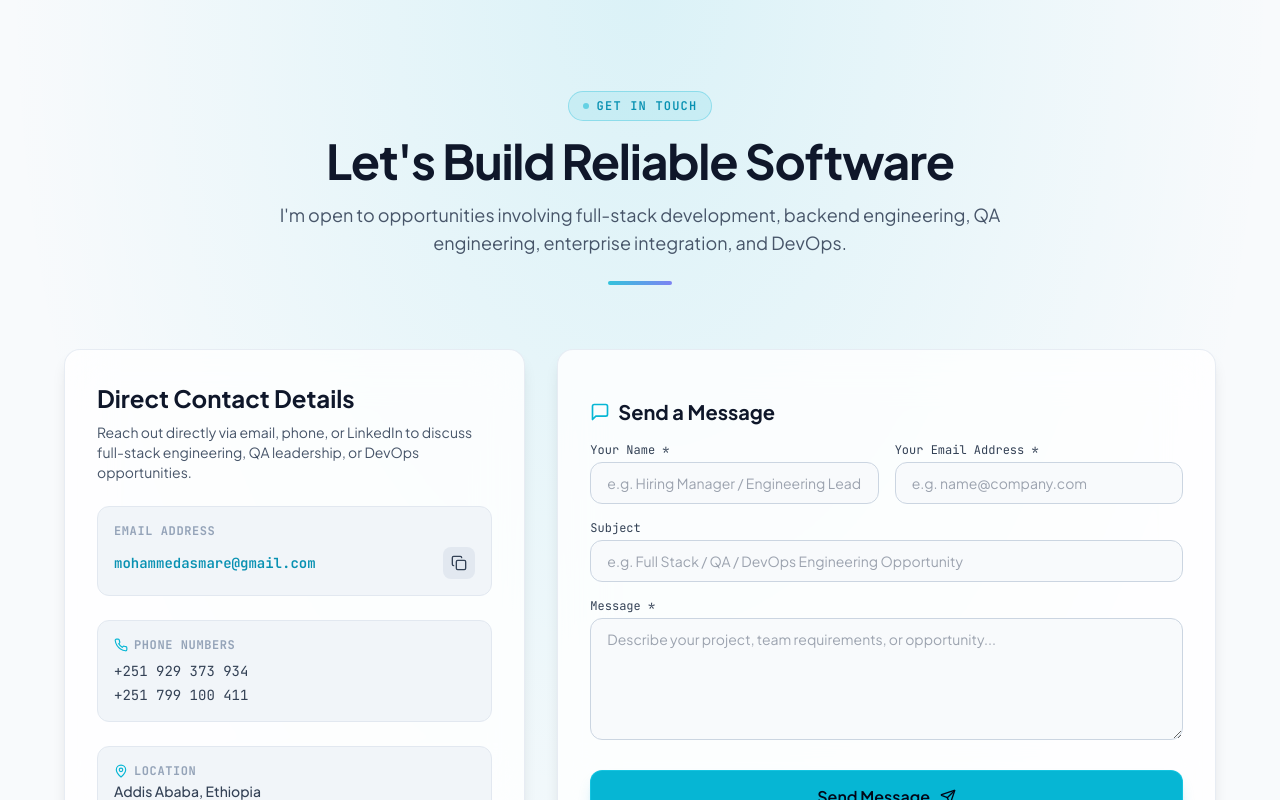
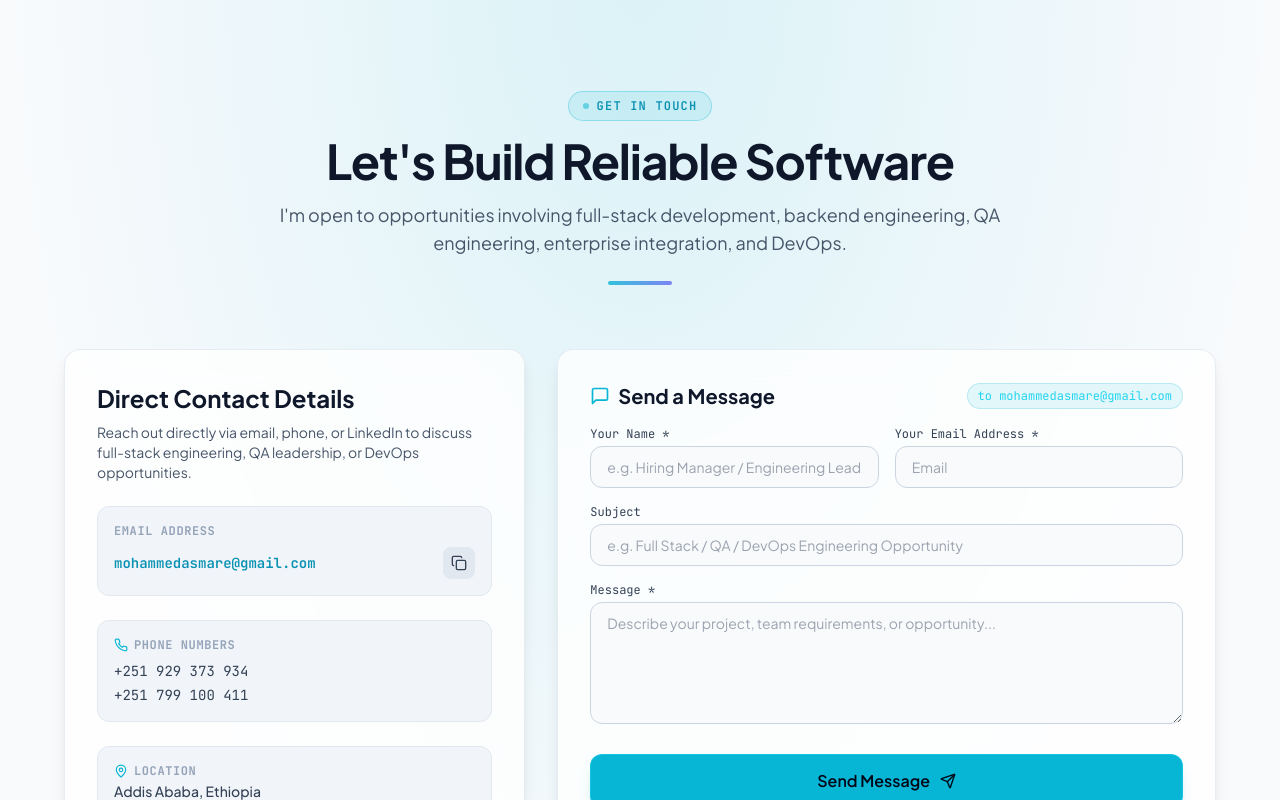
Before and after one commit to MohammedAsmare/mohammed-asmare-portfolio, a React (Vite) app: page / in a window 1280 px wide. Shown: the part 11200-12000 px from the top of the page. Built offline with nearby package versions, Linux system fonts and the light colour scheme.

Commit message:
Update contact form configuration

```diff
--- a/src/sections/ContactSection.tsx
+++ b/src/sections/ContactSection.tsx
@@ -1,7 +1,7 @@
 import React, { useState } from 'react';
 import { motion } from 'framer-motion';
 import { SectionHeading } from '../components/ui/SectionHeading';
-import { Linkedin, Github, Send, MapPin, CheckCircle2, Copy, Check, MessageSquare, Phone, AlertCircle } from 'lucide-react';
+import { Linkedin, Github, Send, MapPin, CheckCircle2, Copy, Check, MessageSquare, Phone, Mail, ExternalLink } from 'lucide-react';
 import { Button } from '../components/ui/Button';
 import { PERSONAL_INFO } from '../data/portfolioData';
 
@@ -17,21 +17,68 @@ export const ContactSection: React.FC = () => {
   const [isSubmitted, setIsSubmitted] = useState(false);
   const [emailCopied, setEmailCopied] = useState(false);
 
-  const handleSubmit = (e: React.FormEvent) => {
-    if (!formData.name || !formData.email || !formData.message) {
-      e.preventDefault();
-      return;
-    }
+  const getEmailSubject = () => {
+    return formData.subject || `Portfolio Inquiry from ${formData.name || 'Visitor'}`;
+  };
+
+  const getEmailBody = () => {
+    return `Hello Mohammed,\n\nName: ${formData.name}\nEmail: ${formData.email}\nSubject: ${formData.subject || 'Portfolio Inquiry'}\n\nMessage:\n${formData.message}\n\nBest regards,\n${formData.name}`;
+  };
+
+  const buildGmailUrl = () => {
+    const su = encodeURIComponent(getEmailSubject());
+    const body = encodeURIComponent(getEmailBody());
+    return `https://mail.google.com/mail/?view=cm&fs=1&to=${encodeURIComponent(PERSONAL_INFO.contactEmail)}&su=${su}&body=${body}`;
+  };
+
+  const buildMailtoUrl = () => {
+    const subject = encodeURIComponent(getEmailSubject());
+    const body = encodeURIComponent(getEmailBody());
+    return `mailto:${PERSONAL_INFO.contactEmail}?subject=${subject}&body=${body}`;
+  };
+
+  const handleSubmit = async (e: React.FormEvent) => {
+    e.preventDefault();
+    if (!formData.name || !formData.email || !formData.message) return;
 
     setIsSubmitting(true);
 
-    // Form submits natively to the hidden iframe to bypass CORS
-    setTimeout(() => {
-      setIsSubmitting(false);
+    try {
+      // 1. Dispatch to formsubmit backend
+      fetch(`https://formsubmit.co/ajax/${PERSONAL_INFO.contactEmail}`, {
+        method: 'POST',
+        headers: {
+          'Content-Type': 'application/json',
+          'Accept': 'application/json',
+        },
+        body: JSON.stringify({
+          name: formData.name,
+          email: formData.email,
+          _subject: getEmailSubject(),
+          message: formData.message,
+          _replyto: formData.email,
+          _template: 'table',
+          _captcha: 'false',
+        }),
+      }).catch(() => null);
+
+      // 2. Open Gmail compose directly in new tab with recipient pre-set to mohammedasmare@gmail.com
+      const gmailTab = window.open(buildGmailUrl(), '_blank');
+
+      // 3. Fallback to mailto if popup blocker prevented tab
+      if (!gmailTab || gmailTab.closed || typeof gmailTab.closed === 'undefined') {
+        window.location.href = buildMailtoUrl();
+      }
+
       setIsSubmitted(true);
       setFormData({ name: '', email: '', subject: '', message: '' });
-      setTimeout(() => setIsSubmitted(false), 8000);
-    }, 1500);
+      setTimeout(() => setIsSubmitted(false), 12000);
+    } catch {
+      window.location.href = buildMailtoUrl();
+      setIsSubmitted(true);
+    } finally {
+      setIsSubmitting(false);
+    }
   };
 
   const copyEmail = () => {
@@ -42,15 +89,6 @@ export const ContactSection: React.FC = () => {
 
   return (
     <section id="contact" className="py-20 md:py-28 relative bg-dots-glow">
-      {/* Hidden iframe to receive form response without page reload or redirect */}
-      <iframe
-        name="contact_hidden_iframe"
-        id="contact_hidden_iframe"
-        title="Form Submission Target"
-        className="hidden"
-        style={{ display: 'none' }}
-      />
-
       <div className="max-w-7xl mx-auto px-4 sm:px-6 lg:px-8 relative z-10">
         <SectionHeading
           badge="Get In Touch"
@@ -166,28 +204,26 @@ export const ContactSection: React.FC = () => {
             transition={{ duration: 0.5, delay: 0.1 }}
             className="lg:col-span-7 glass-card p-6 sm:p-8 rounded-2xl border border-slate-200/80 dark:border-slate-800/80 shadow-2xl"
           >
-            <form
-              action={`https://formsubmit.co/${PERSONAL_INFO.contactEmail}`}
-              method="POST"
-              target="contact_hidden_iframe"
-              onSubmit={handleSubmit}
-              className="space-y-4"
-            >
-              {/* FormSubmit Configuration Fields */}
-              <input type="hidden" name="_captcha" value="false" />
-              <input type="hidden" name="_template" value="table" />
-              <input type="hidden" name="_subject" value={formData.subject || `New Portfolio Message from ${formData.name || 'Visitor'}`} />
-              <input type="hidden" name="_cc" value="mohammedasmaresafaricom@gmail.com" />
-
-              <h3 className="text-xl font-bold text-slate-900 dark:text-white flex items-center gap-2 mb-4">
-                <MessageSquare className="w-5 h-5 text-cyan-500" />
-                Send a Message
-              </h3>
+            <form onSubmit={handleSubmit} className="space-y-4">
+              <div className="flex items-center justify-between mb-4">
+                <h3 className="text-xl font-bold text-slate-900 dark:text-white flex items-center gap-2">
+                  <MessageSquare className="w-5 h-5 text-cyan-500" />
+                  Send a Message
+                </h3>
+                <span className="text-xs font-mono px-2.5 py-1 rounded-full bg-cyan-500/10 text-cyan-400 border border-cyan-500/20">
+                  to {PERSONAL_INFO.contactEmail}
+                </span>
+              </div>
 
               {isSubmitted && (
-                <div className="p-4 rounded-xl bg-emerald-500/15 border border-emerald-500/40 text-emerald-700 dark:text-emerald-300 text-xs sm:text-sm font-medium flex items-center gap-2.5">
-                  <CheckCircle2 className="w-5 h-5 text-emerald-500 shrink-0" />
-                  <span>Thank you! Your message has been sent successfully. Mohammed will get back to you soon.</span>
+                <div className="p-4 rounded-xl bg-emerald-500/15 border border-emerald-500/40 text-emerald-700 dark:text-emerald-300 text-xs sm:text-sm font-medium space-y-2">
+                  <div className="flex items-center gap-2 font-semibold">
+                    <CheckCircle2 className="w-5 h-5 text-emerald-500 shrink-0" />
+                    <span>Email opened to {PERSONAL_INFO.contactEmail}!</span>
+                  </div>
+                  <p className="text-xs leading-relaxed text-emerald-800 dark:text-emerald-200/90 pl-7">
+                    A compose tab in Gmail has been opened with your message pre-filled to <strong>{PERSONAL_INFO.contactEmail}</strong>. Simply hit Send in Gmail to deliver immediately!
+                  </p>
                 </div>
               )}
 
@@ -198,7 +234,6 @@ export const ContactSection: React.FC = () => {
                   </label>
                   <input
                     type="text"
-                    name="name"
                     required
                     placeholder="e.g. Hiring Manager / Engineering Lead"
                     value={formData.name}
@@ -213,9 +248,8 @@ export const ContactSection: React.FC = () => {
                   </label>
                   <input
                     type="email"
-                    name="email"
                     required
-                    placeholder="e.g. name@company.com"
+                    placeholder="Email"
                     value={formData.email}
                     onChange={(e) => setFormData({ ...formData, email: e.target.value })}
                     className="w-full px-4 py-2.5 rounded-xl bg-slate-50 dark:bg-slate-900 border border-slate-300 dark:border-slate-800 text-slate-900 dark:text-white text-xs sm:text-sm focus:outline-none focus:ring-2 focus:ring-cyan-500"
@@ -229,7 +263,6 @@ export const ContactSection: React.FC = () => {
                 </label>
                 <input
                   type="text"
-                  name="subject"
                   placeholder="e.g. Full Stack / QA / DevOps Engineering Opportunity"
                   value={formData.subject}
                   onChange={(e) => setFormData({ ...formData, subject: e.target.value })}
@@ -243,7 +276,6 @@ export const ContactSection: React.FC = () => {
                 </label>
                 <textarea
                   required
-                  name="message"
                   rows={5}
                   placeholder="Describe your project, team requirements, or opportunity..."
                   value={formData.message}
@@ -252,7 +284,7 @@ export const ContactSection: React.FC = () => {
                 />
               </div>
 
-              <div className="pt-2">
+              <div className="space-y-3 pt-2">
                 <Button
                   type="submit"
                   variant="primary"
@@ -262,8 +294,33 @@ export const ContactSection: React.FC = () => {
                   icon={<Send className="w-4 h-4" />}
                   iconPosition="right"
                 >
-                  {isSubmitting ? 'Sending Message...' : 'Send Message'}
+                  {isSubmitting ? 'Opening email...' : 'Send Message'}
                 </Button>
+
+                {/* Direct quick links */}
+                <div className="flex flex-wrap items-center justify-center gap-4 pt-1">
+                  <a
+                    href={buildGmailUrl()}
+                    target="_blank"
+                    rel="noreferrer"
+                    className="inline-flex items-center gap-1.5 text-xs text-slate-600 dark:text-slate-400 hover:text-cyan-500 dark:hover:text-cyan-400 transition-colors font-mono"
+                    title="Open directly in Gmail web compose"
+                  >
+                    <Mail className="w-3.5 h-3.5 text-cyan-500" />
+                    <span>Open in Gmail Web</span>
+                    <ExternalLink className="w-3 h-3 text-slate-400" />
+                  </a>
+
+                  <span className="text-slate-400 dark:text-slate-600 text-xs">•</span>
+
+                  <a
+                    href={buildMailtoUrl()}
+                    className="inline-flex items-center gap-1.5 text-xs text-slate-600 dark:text-slate-400 hover:text-cyan-500 dark:hover:text-cyan-400 transition-colors font-mono"
+                    title="Open in your default desktop email client (Outlook, Thunderbird, etc.)"
+                  >
+                    <span>Open in Default Mail Client</span>
+                  </a>
+                </div>
               </div>
             </form>
           </motion.div>
```
